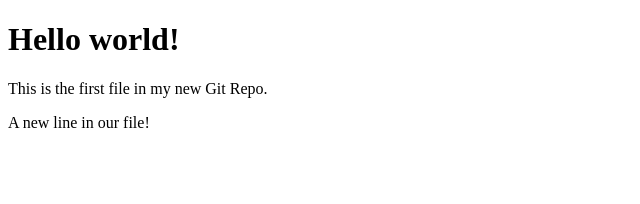
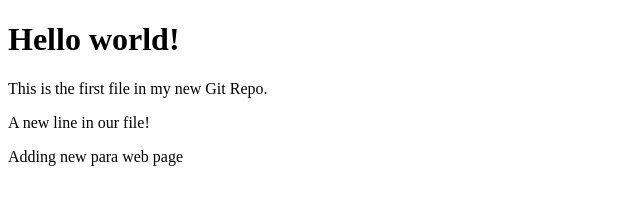
Before and after one commit to Naveenpyla/Git-learn-process, a plain HTML site: page index.html in a window 1280 px wide. Shown: the whole page, without its empty margins (0-640 px from the left). Drawn offline with Linux system fonts and the light colour scheme.

Commit message:
emergency

```diff
--- a/index.html
+++ b/index.html
@@ -9,6 +9,7 @@
 <p>This is the first file in my new Git Repo.</p>
 
 <p>A new line in our file!</p>
+<p>Adding new para web page</p>
 
 </body>
 </html>
```
